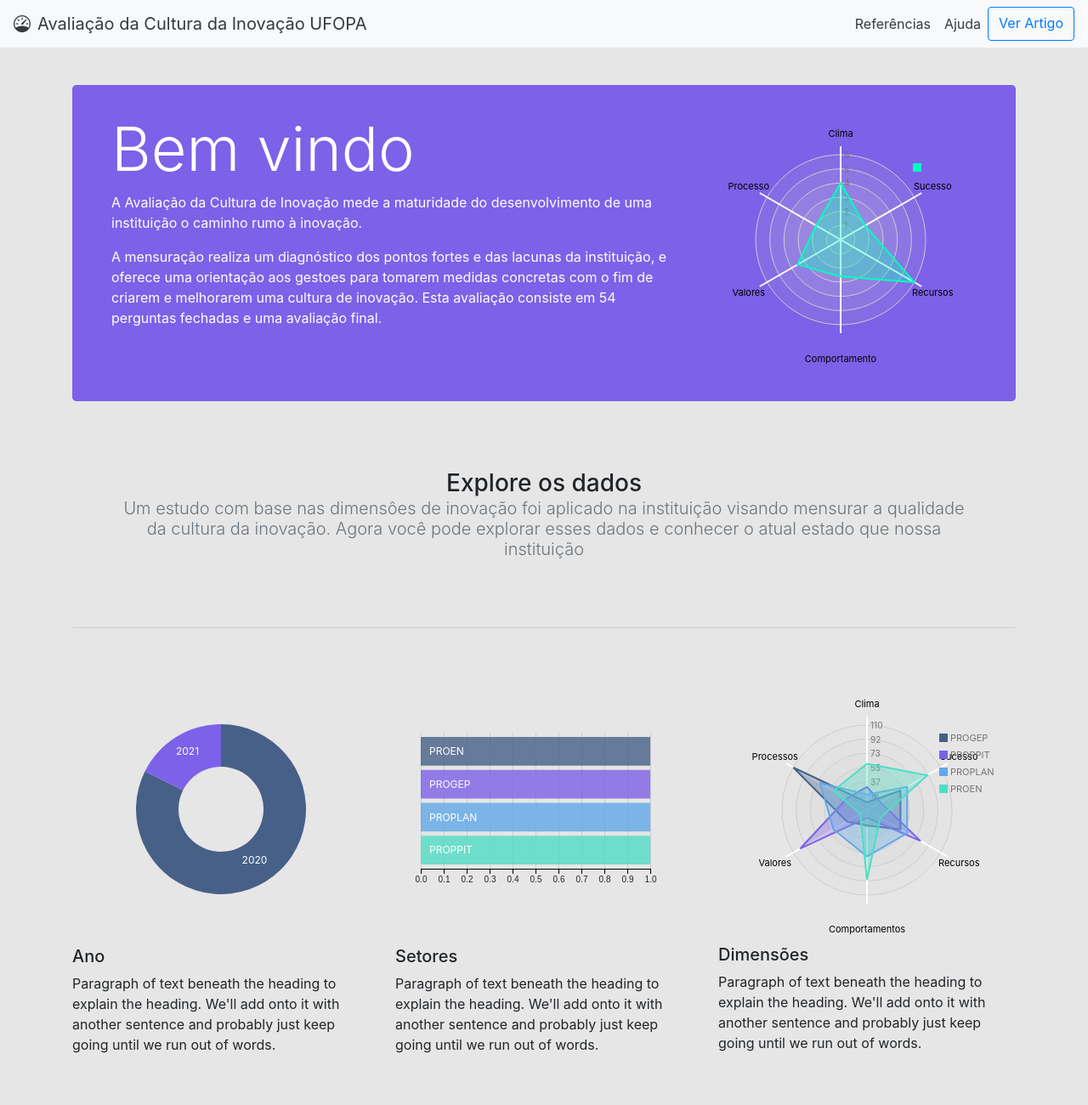
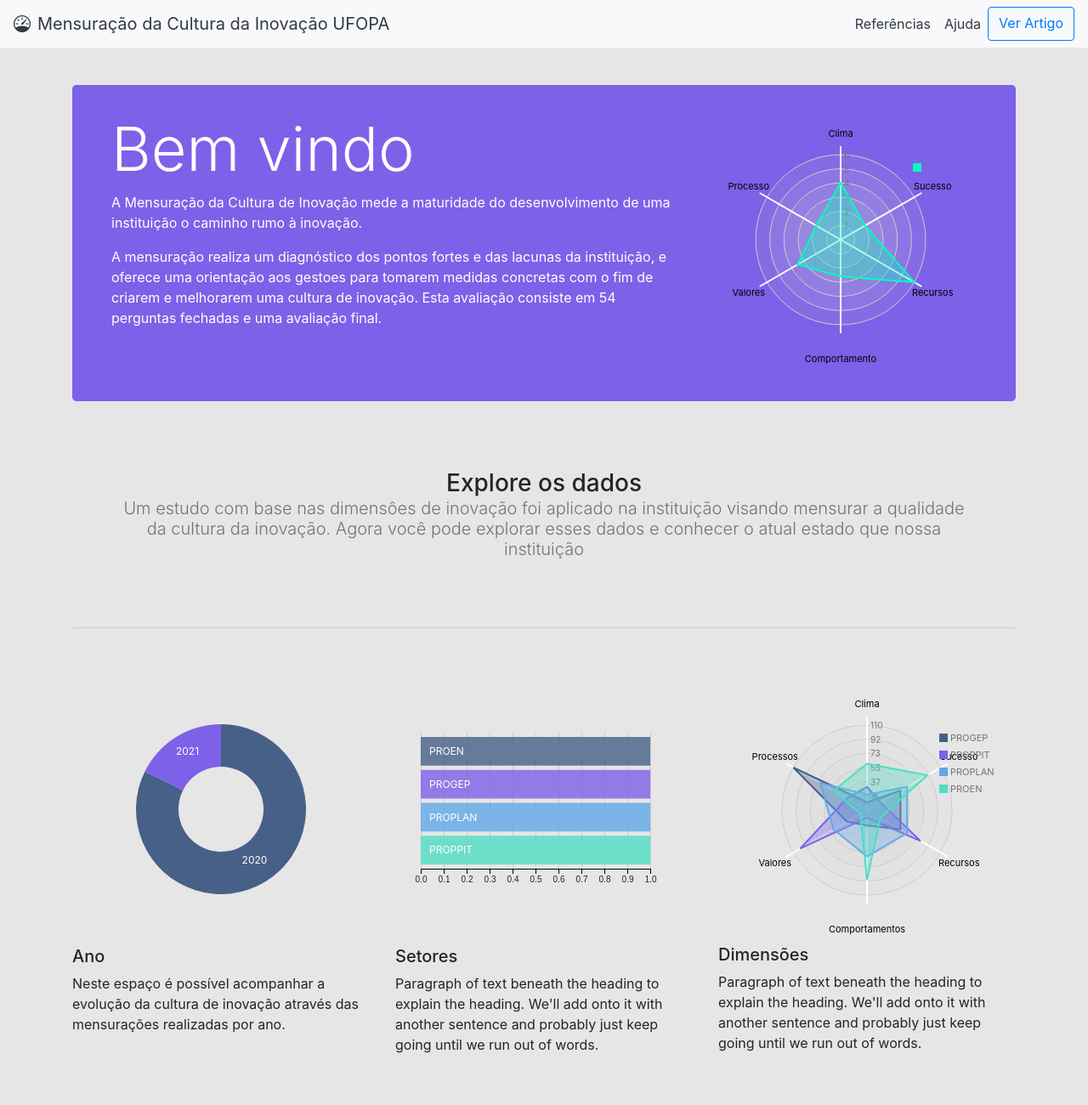
Before and after one commit to rrsmiranda/cultura-de-inovacao, a plain HTML site: page index.html in a window 1280 px wide. Shown: the top 1300 px of the page at 85% size. Drawn offline with Linux system fonts and the light colour scheme.

Commit message:
Update index.html

```diff
--- a/index.html
+++ b/index.html
@@ -22,7 +22,7 @@
         >
           <i class="bi bi-speedometer mr-2" width="40" height="22"></i>
 
-          <span class="fs-4">Avaliação da Cultura da Inovação UFOPA</span>
+          <span class="fs-4">Mensuração da Cultura da Inovação UFOPA</span>
         </a></h5>
         <button type="button" class="navbar-toggler" data-toggle="collapse" data-target="#navbarCollapse">
             <span class="navbar-toggler-icon"></span>
@@ -57,7 +57,7 @@
         <div class="container d-flex flex-column flex-md-row">
           <div class="col-12 col-md-8">
           <h1 class="display-3">Bem vindo</h1>
-          <p>A Avaliação da Cultura de Inovação mede a maturidade do desenvolvimento de uma instituição o caminho rumo à inovação.<p>A mensuração realiza um diagnóstico dos pontos fortes e das lacunas da instituição, e oferece uma orientação aos gestoes para tomarem medidas concretas com o fim de criarem e melhorarem uma cultura de inovação.
+          <p>A Mensuração da Cultura de Inovação mede a maturidade do desenvolvimento de uma instituição o caminho rumo à inovação.<p>A mensuração realiza um diagnóstico dos pontos fortes e das lacunas da instituição, e oferece uma orientação aos gestoes para tomarem medidas concretas com o fim de criarem e melhorarem uma cultura de inovação.
 
             Esta avaliação consiste em 54 perguntas fechadas e uma avaliação final. </p>
           </div>
@@ -76,9 +76,7 @@
           <div id="chart-ring-year" class="pb-2 d-flex justify-content-center chart-v-align"></div>
           <h5>Ano</h5>
           <p>
-            Paragraph of text beneath the heading to explain the heading. We'll
-            add onto it with another sentence and probably just keep going until
-            we run out of words.
+            Neste espaço é possível acompanhar a evolução da cultura de inovação através das mensurações realizadas por ano.
           </p>
         </div>
         <div class="feature col-md-4">
```
